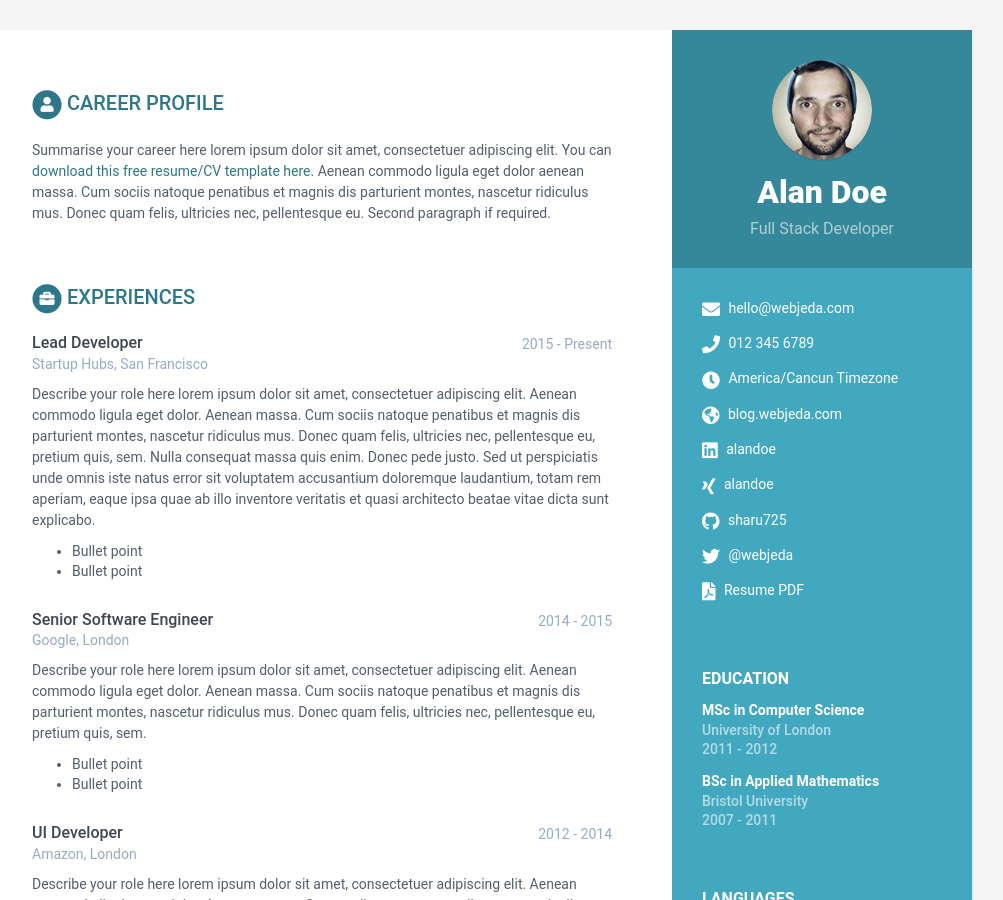
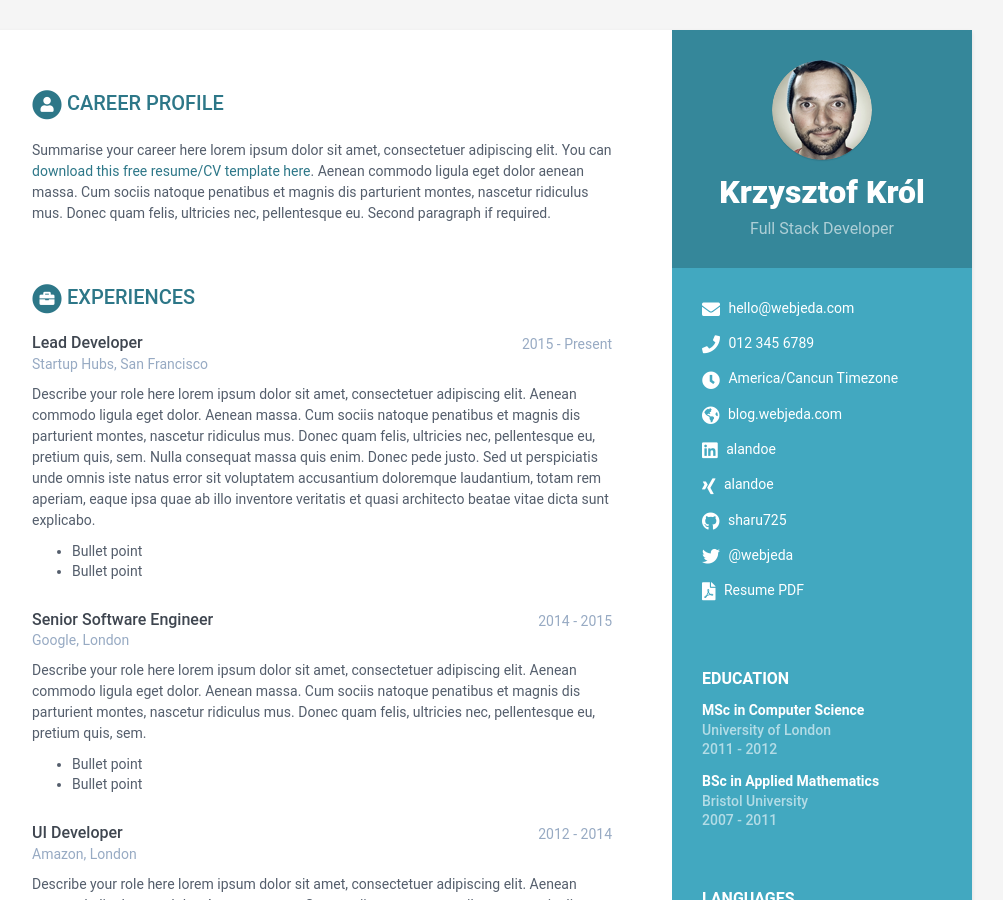
Before and after one commit to kkrol2/my-cv, a Jekyll site: the page built from index.html, in a window 1280 px wide and 900 px high. Shown: the whole window, without its empty margins (168-1171 px from the left). Built offline with Jekyll 4.4.1, drawn with Linux system fonts in a browser that asks for light colours.

Commit message:
Update name

```diff
--- a/_data/data.yml
+++ b/_data/data.yml
@@ -8,7 +8,7 @@ sidebar:
     education: True # set to False if you want education in main section instead of in sidebar
 
     # Profile information
-    name: Alan Doe
+    name: Krzysztof Król
     tagline: Full Stack Developer
     avatar: profile.png  #place a 100x100 picture inside /assets/images/ folder and provide the name of the file below
 
```
